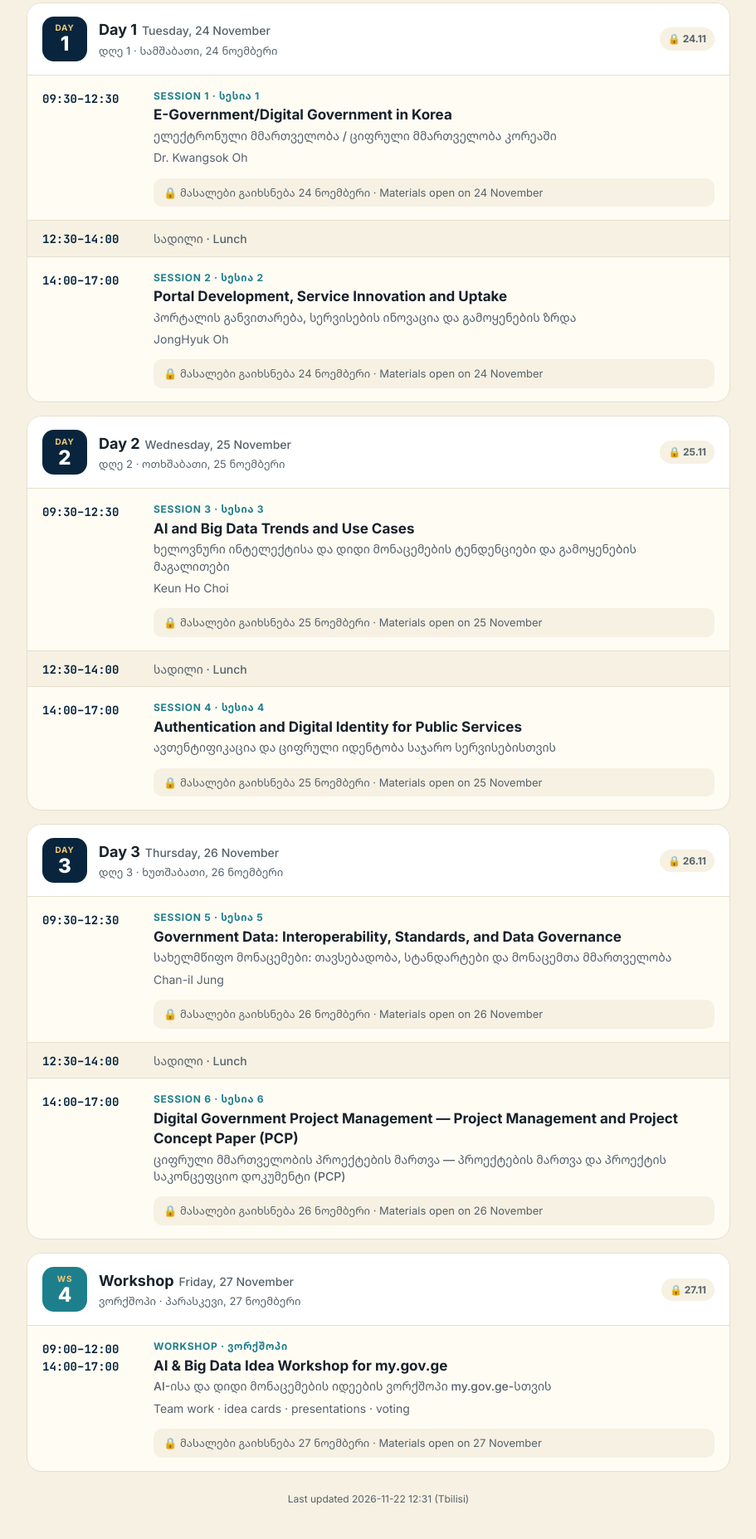
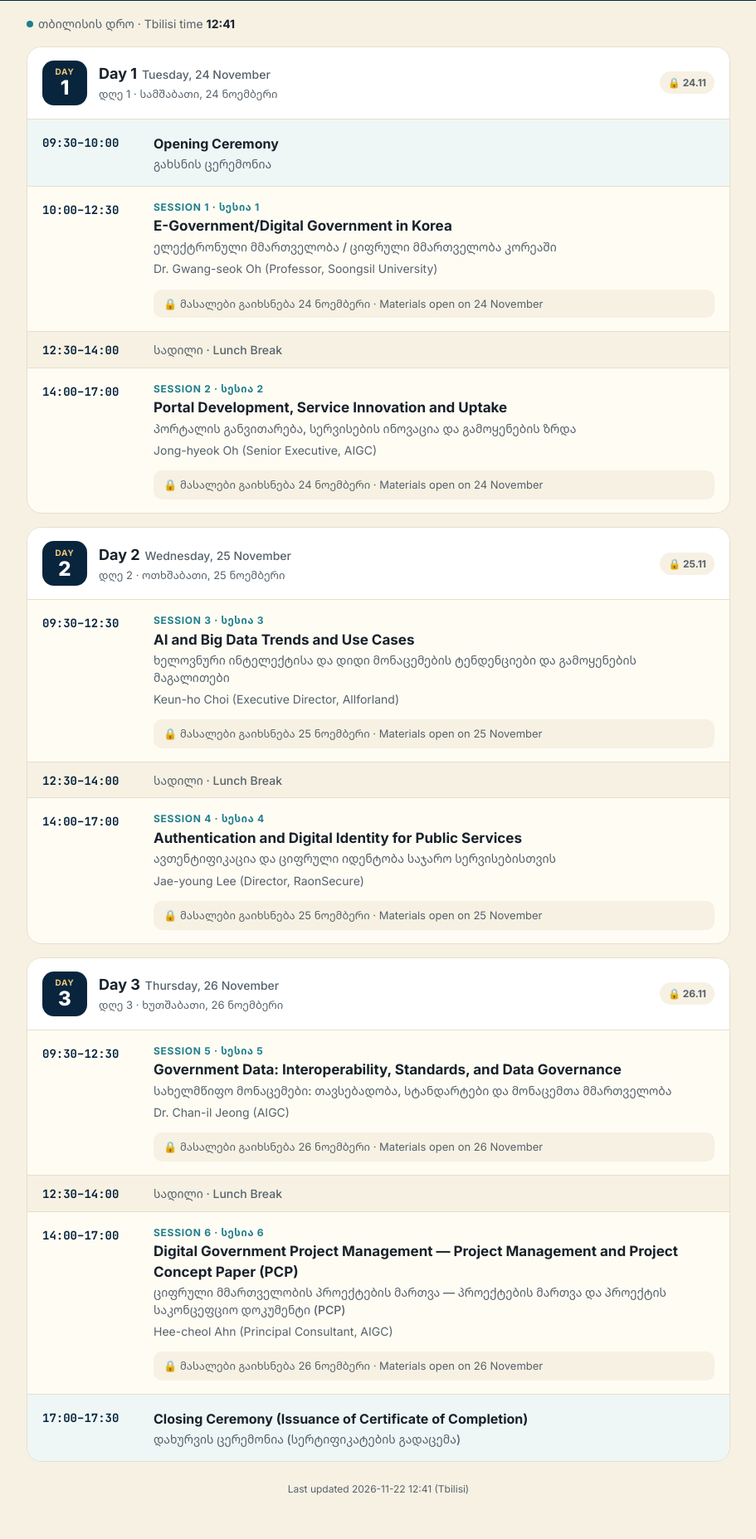
Before and after one commit to chandlrp/dgcc, a plain HTML site: page index.html in a window 1280 px wide. Shown: the part 337-2192 px from the top of the page at 83% size, without its empty margins (184-1095 px from the left). Drawn offline with Linux system fonts and the light colour scheme.

Commit message:
Update materials (2026-11-22 12:41 Tbilisi)

```diff
--- a/files.json
+++ b/files.json
@@ -1,4 +1,4 @@
 {
- "updated": "2026-11-22 12:31",
+ "updated": "2026-11-22 12:41",
  "files": []
 }
--- a/index.html
+++ b/index.html
@@ -3,8 +3,8 @@
 <head>
 <meta charset="utf-8">
 <meta name="viewport" content="width=device-width, initial-scale=1, viewport-fit=cover">
-<title>Training Schedule & Materials · my.gov.ge</title>
-<meta name="description" content="Digital Government Capacity Building Training, Tbilisi, 24–27 Nov 2026 — schedule and session materials">
+<title>DGCC Training Schedule & Materials</title>
+<meta name="description" content="DGCC – Georgia AI & Digital Government Capacity-Building, Tbilisi, 24–26 Nov 2026 — schedule and session materials">
 <link rel="preconnect" href="https://fonts.googleapis.com">
 <link rel="preconnect" href="https://fonts.gstatic.com" crossorigin>
 <link href="https://fonts.googleapis.com/css2?family=Noto+Sans+Georgian:wght@400;500;600;700;800&family=Inter:wght@400;500;600;700;800&family=JetBrains+Mono:wght@500;700&display=swap" rel="stylesheet">
@@ -71,6 +71,9 @@ h1 small{display:block; font-size:clamp(15px,2.8vw,19px); font-weight:500; color
 .sp{font-size:14px; color:var(--ink2); margin-top:6px}
 .slot.lunch{background:var(--paper2); padding-top:10px; padding-bottom:10px}
 .slot.lunch .st{font-size:14px; font-weight:500; color:var(--ink2)}
+.slot.ev{background:#EEF7F6}
+.slot.ev .st{font-size:16px}
+#note{width:100%}
 
 .files{grid-column:2; margin-top:10px; display:flex; flex-direction:column; gap:8px}
 .file{display:flex; align-items:center; gap:12px; text-decoration:none; background:#fff; border:1px solid var(--rule); border-radius:12px; padding:10px 12px; min-height:52px}
@@ -110,10 +113,11 @@ footer{font-size:12px; color:var(--ink2); padding:8px 0 40px; text-align:center}
 <body>
 <header>
   <div class="wrap">
-    <div class="kick">my.gov.ge · Digital Government Capacity Building Training</div>
+    <div class="kick" id="title">DGCC – Georgia AI &amp; Digital Government Capacity-Building</div>
     <h1>სასწავლო პროგრამა და მასალები<small>Training Schedule &amp; Materials</small></h1>
     <div class="meta">
-      <span><b id="dates">24–27.11.2026</b></span>
+      <span><b id="dates">24–26.11.2026 · 09:30–17:00</b></span>
+      <span id="note" class="hidden"></span>
       <span id="venue">Hilton Garden Inn Tbilisi Chavchavadze · 64a Ilia Chavchavadze Ave</span>
     </div>
     <div class="addr">
@@ -184,7 +188,8 @@ function render(files){
       + '<div class="dt"><h2>'+(d.ws?'Workshop':'Day '+d.n)+'<small>'+esc(d.en)+'</small></h2><div class="ka">'+(d.ws?'ვორქშოპი':'დღე '+d.n)+' · '+esc(d.ka)+'</div></div>'
       + pill + '</div>';
     d.slots.forEach(s=>{
-      if(s.lunch){ h += '<div class="slot lunch"><div class="tm">12:30–14:00</div><div class="st">სადილი · Lunch</div></div>'; return }
+      if(s.lunch){ h += '<div class="slot lunch"><div class="tm">'+esc(s.t||'12:30–14:00')+'</div><div class="st">სადილი · Lunch Break</div></div>'; return }
+      if(s.ev){ h += '<div class="slot ev"><div class="tm">'+esc(s.t||'')+'</div><div class="st">'+esc(s.en||'')+'<span class="ka">'+esc(s.ka||'')+'</span></div></div>'; return }
       const list = byDir[s.dir] || [];
       h += '<div class="slot"><div class="tm">'+esc(s.t)+(s.t2?'<br>'+esc(s.t2):'')+'</div><div>'
         + '<div class="sn">'+(s.ws?'Workshop · ვორქშოპი':'Session '+s.s+' · სესია '+s.s)+'</div>'
@@ -220,6 +225,8 @@ function clock(){
     DAYS = sc.days || [];
     if(sc.venue) $('#venue').textContent = sc.venue;
     if(sc.dates) $('#dates').textContent = sc.dates;
+    if(sc.title) $('#title').textContent = sc.title;
+    if(sc.note){ $('#note').textContent = sc.note; $('#note').classList.remove('hidden') }
     render(j.files);
     if(j.updated) $('#foot').textContent = 'Last updated '+j.updated+' (Tbilisi)';
     const t = document.querySelector('.day.today'); if(t && !location.hash) t.scrollIntoView({block:'start'});
--- a/schedule.json
+++ b/schedule.json
@@ -1,7 +1,9 @@
 {
- "_help": "일정 편집: 시간(t), 제목(en·ka), 강사(sp), 날짜(date, 그날 00:00 트빌리시에 자료 공개)를 고친 뒤 publish.bat. dir은 materials 폴더 이름이라 바꾸지 마세요. 쉼표·따옴표 형식이 깨지면 사이트가 안 열립니다.",
- "venue": "Hilton Garden Inn Tbilisi Chavchavadze · 64a Ilia Chavchavadze Ave",
- "dates": "24–27.11.2026",
+ "_help": "일정 편집: 시간(t), 제목(en·ka), 강사(sp), 날짜(date, 그날 00:00 트빌리시에 자료 공개)를 고친 뒤 publish.bat. dir은 materials 폴더 이름이라 바꾸지 마세요. 쉼표·따옴표 형식이 깨지면 사이트가 안 열립니다. 행사(개회·폐회 등)는 {\"ev\":1,\"t\":\"시간\",\"en\":\"영어\",\"ka\":\"조지아어\"}. 출처: 바탕화면 「2026 조지아 DGCC 역량강화 개최 계획_영문.hwp」.",
+ "title": "DGCC – Georgia AI & Digital Government Capacity-Building",
+ "dates": "24–26.11.2026 · 09:30–17:00",
+ "venue": "Hilton Garden Inn Tbilisi Chavchavadze · 64a Ilia Chavchavadze Avenue, 0162",
+ "note": "კორეულ-ქართული თანმიმდევრული თარგმანი · Consecutive Korean–Georgian interpretation throughout the program",
  "days": [
   {
    "n": 1,
@@ -10,15 +12,22 @@
    "ka": "სამშაბათი, 24 ნოემბერი",
    "slots": [
     {
+     "ev": 1,
+     "t": "09:30–10:00",
+     "en": "Opening Ceremony",
+     "ka": "გახსნის ცერემონია"
+    },
+    {
      "s": 1,
      "dir": "D1_S1",
-     "t": "09:30–12:30",
+     "t": "10:00–12:30",
      "en": "E-Government/Digital Government in Korea",
      "ka": "ელექტრონული მმართველობა / ციფრული მმართველობა კორეაში",
-     "sp": "Dr. Kwangsok Oh"
+     "sp": "Dr. Gwang-seok Oh (Professor, Soongsil University)"
     },
     {
-     "lunch": 1
+     "lunch": 1,
+     "t": "12:30–14:00"
     },
     {
      "s": 2,
@@ -26,7 +35,7 @@
      "t": "14:00–17:00",
      "en": "Portal Development, Service Innovation and Uptake",
      "ka": "პორტალის განვითარება, სერვისების ინოვაცია და გამოყენების ზრდა",
-     "sp": "JongHyuk Oh"
+     "sp": "Jong-hyeok Oh (Senior Executive, AIGC)"
     }
    ]
   },
@@ -42,10 +51,11 @@
      "t": "09:30–12:30",
      "en": "AI and Big Data Trends and Use Cases",
      "ka": "ხელოვნური ინტელექტისა და დიდი მონაცემების ტენდენციები და გამოყენების მაგალითები",
-     "sp": "Keun Ho Choi"
+     "sp": "Keun-ho Choi (Executive Director, Allforland)"
     },
     {
-     "lunch": 1
+     "lunch": 1,
+     "t": "12:30–14:00"
     },
     {
      "s": 4,
@@ -53,7 +63,7 @@
      "t": "14:00–17:00",
      "en": "Authentication and Digital Identity for Public Services",
      "ka": "ავთენტიფიკაცია და ციფრული იდენტობა საჯარო სერვისებისთვის",
-     "sp": ""
+     "sp": "Jae-young Lee (Director, RaonSecure)"
     }
    ]
   },
@@ -69,10 +79,11 @@
      "t": "09:30–12:30",
      "en": "Government Data: Interoperability, Standards, and Data Governance",
      "ka": "სახელმწიფო მონაცემები: თავსებადობა, სტანდარტები და მონაცემთა მმართველობა",
-     "sp": "Chan-il Jung"
+     "sp": "Dr. Chan-il Jeong (AIGC)"
     },
     {
-     "lunch": 1
+     "lunch": 1,
+     "t": "12:30–14:00"
     },
     {
      "s": 6,
@@ -80,25 +91,13 @@
      "t": "14:00–17:00",
      "en": "Digital Government Project Management — Project Management and Project Concept Paper (PCP)",
      "ka": "ციფრული მმართველობის პროექტების მართვა — პროექტების მართვა და პროექტის საკონცეფციო დოკუმენტი (PCP)",
-     "sp": ""
-    }
-   ]
-  },
-  {
-   "n": 4,
-   "date": "2026-11-27",
-   "ws": 1,
-   "en": "Friday, 27 November",
-   "ka": "პარასკევი, 27 ნოემბერი",
-   "slots": [
+     "sp": "Hee-cheol Ahn (Principal Consultant, AIGC)"
+    },
     {
-     "ws": 1,
-     "dir": "D4_workshop",
-     "t": "09:00–12:00",
-     "t2": "14:00–17:00",
-     "en": "AI & Big Data Idea Workshop for my.gov.ge",
-     "ka": "AI-ისა და დიდი მონაცემების იდეების ვორქშოპი my.gov.ge-სთვის",
-     "sp": "Team work · idea cards · presentations · voting"
+     "ev": 1,
+     "t": "17:00–17:30",
+     "en": "Closing Ceremony (Issuance of Certificate of Completion)",
+     "ka": "დახურვის ცერემონია (სერტიფიკატების გადაცემა)"
     }
    ]
   }
```
Also changed, not shown: 3 other files.
